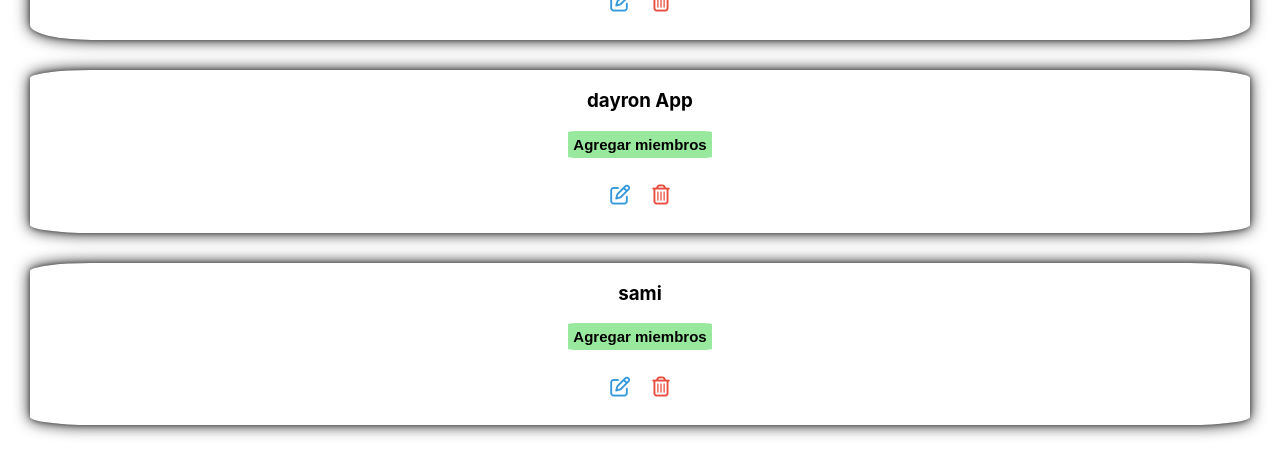
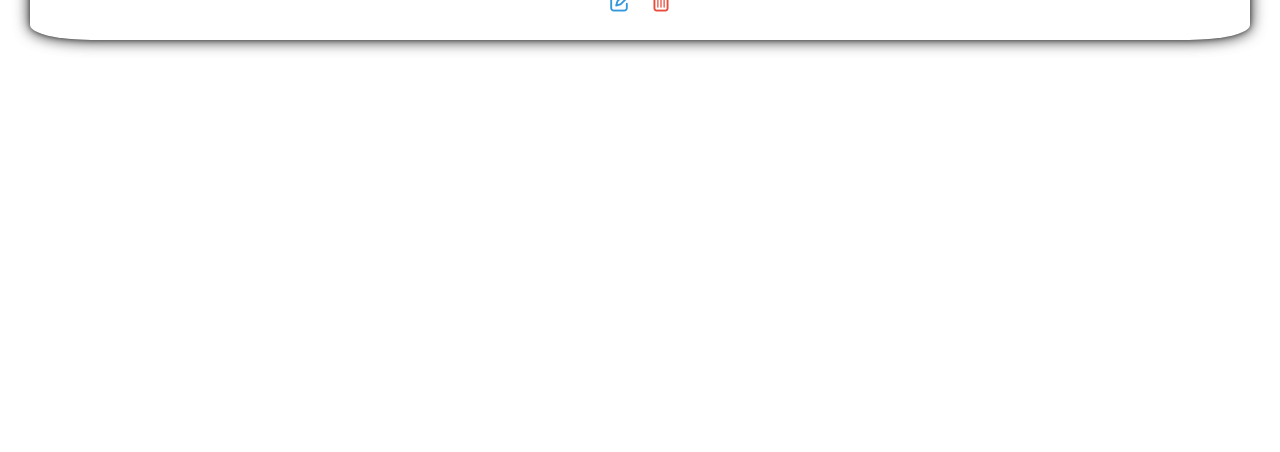
Before and after one commit to juandahernandez/demo-2-add-teams, a React (Create React App) app: page / in a window 1280 px wide. Shown: the part 1123-1575 px from the top of the page. After the commit the page ends 1193 px from the top, so only its background shows below. Built offline with nearby package versions, Linux system fonts and the light colour scheme; data requests are answered from the project's data file.

Commit message:
add some functionality

```diff
--- a/src/api/db.json
+++ b/src/api/db.json
@@ -71,18 +71,6 @@
           "img": "https://img.freepik.com/vector-gratis/nino-estudiando-educacion-linea-casa-ilustracion-vectorial-dibujos-animados-estudiante-computadora-escritorio-lugar-trabajo-haciendo-tarea-navegando-internet-e-learning-concepto-leccion-escolar-proceso-aprendizaje-nino-alumno_311563-503.jpg"
         }
       ]
-    },
-    {
-      "id": 1656649103490,
-      "name": "dayron App",
-      "members": [],
-      "undefined": "dayron App"
-    },
-    {
-      "id": 1656714391990,
-      "name": "sami",
-      "members": [],
-      "undefined": "sami"
     }
   ]
 }
--- a/src/components/MemberForm.js
+++ b/src/components/MemberForm.js
@@ -1,8 +1,35 @@
 import React, { useState } from "react";
 import "./MemberForm.css";
 
-const MemberForm = () => {
+const MemberForm = ({ data, closeForm }) => {
   const [imageList, setImageList] = useState([]);
+  const [membersData, setMembersData] = useState({
+    name: "",
+    img: "",
+    role: "",
+  });
+
+  const sendData = (e) => {
+    e.preventDefault();
+    if (data.members.length >= 3) {
+      return;
+    }
+
+    for (let i = 0; i < data.members.length; i++) {
+      if (data.members[i].role === membersData.role) {
+        alert("Este rol ya esta asignado");
+        return;
+      }
+    }
+
+    data.members.push({
+      name: membersData.name,
+      img: imageList,
+      role: membersData.role,
+    });
+
+    closeForm();
+  };
 
   return (
     <form className="form-member">
@@ -11,8 +38,17 @@ const MemberForm = () => {
         type="text"
         name="name"
         placeholder="name"
+        onChange={({ target }) =>
+          setMembersData({ ...membersData, name: target.value })
+        }
       />
-      <select className="input-name-member" name="role">
+      <select
+        className="input-name-member"
+        name="role"
+        onChange={({ target }) =>
+          setMembersData({ ...membersData, role: target.value })
+        }
+      >
         <option value="Project leader">Project leader</option>
         <option value="Engineering Architect">Engineering Architect</option>
         <option value="Account Manager">Account Manager</option>
@@ -33,7 +69,12 @@ const MemberForm = () => {
         }}
       />
       <div>
-        <input className="input-send-member" type="submit" value="Enviar" />
+        <input
+          className="input-send-member"
+          type="submit"
+          value="Enviar"
+          onClick={sendData}
+        />
         <input className="input-clean-member" type="reset" value="Limpiar" />
       </div>
       <div className="render-img">
--- /dev/null
+++ b/src/components/MembersItem.js
@@ -0,0 +1,41 @@
+import React from "react";
+import { useModal } from "../hooks/useModal";
+import MemberForm from "./MemberForm";
+import Modal from "./Modal";
+const MembersItem = ({ item, index, deleteData, setDataToEdit }) => {
+  const [isOpenForm, openForm, closeForm] = useModal(false);
+  return (
+    <div className="team-container">
+      <h3> {item.name}</h3>
+      <div className="member-container">
+        <Modal isOpen={isOpenForm} closeModal={closeForm}>
+          <MemberForm data={item} closeForm={closeForm} />
+        </Modal>
+        {item.members.map((member, index) => (
+          <div className="member-single" key={index + item.id}>
+            <img src={member.img} />
+            <div>
+              <p>{member.name}</p>
+              <p> {member.role}</p>
+            </div>
+          </div>
+        ))}
+        {item.members.length !== 3 && (
+          <button className="add-member" onClick={openForm}>
+            Agregar miembros
+          </button>
+        )}
+      </div>
+      <div className="buttons-team">
+        <button className="edit" onClick={() => setDataToEdit(item)}>
+          <i class="far fa-edit"></i>
+        </button>
+        <button className="delete" onClick={() => deleteData(item.id)}>
+          <i class="far fa-trash-alt"></i>
+        </button>
+      </div>
+    </div>
+  );
+};
+
+export default MembersItem;
--- a/src/components/TeamApi.js
+++ b/src/components/TeamApi.js
@@ -27,15 +27,15 @@ const TeamApi = () => {
   }, [url]);
 
   const createData = (data) => {
-    data.id = Date.now();
-
+    const body = data;
     let options = {
-      body: data,
+      body,
       headers: { "content-type": "application/json" },
     };
 
     api.post(url, options).then((res) => {
       if (!res.err) {
+        console.log(res);
         setDb([...db, res]);
       } else {
         setError(res);
@@ -99,9 +99,11 @@ const TeamApi = () => {
       )}
       {db && (
         <TeamSingle
+          key={db.id}
           data={db}
           setDataToEdit={setDataToEdit}
           deleteData={deleteData}
+          setDb={setDb}
         />
       )}
     </div>
--- a/src/components/TeamForm.js
+++ b/src/components/TeamForm.js
@@ -14,7 +14,6 @@ const TeamForm = ({ createData, updateData, dataToEdit, setDataToEdit }) => {
     setForm({
       ...form,
       [e.target.name]: e.target.value,
-      [e.target.members]: e.target.value,
     });
   };
   const handleSubmit = (e) => {
--- a/src/components/TeamSingle.js
+++ b/src/components/TeamSingle.js
@@ -1,53 +1,24 @@
 import React from "react";
-import { useModal } from "../hooks/useModal";
-import MemberForm from "./MemberForm";
-import Modal from "./Modal";
+
+import MembersItem from "./MembersItem";
+
 import "./TeamSingle.css";
 
 const TeamSingle = ({ data, setDataToEdit, deleteData }) => {
-  const [isOpenForm, openForm, closeForm] = useModal(false);
   return (
     <div>
       <h2>Teams</h2>
-
-      {data.length > 0 ? (
-        (console.log(data),
-        data.map((item) => (
-          <div className="team-container" key={item.id}>
-            <h3> {item.name}</h3>
-            <div className="member-container">
-              {item.members.length > 0 ? (
-                item.members.map((member) => (
-                  <div className="member-single" key={member.id}>
-                    <img src={member.img} />
-                    <div>
-                      <p>{member.name}</p>
-                      <p> {member.role}</p>
-                    </div>
-                  </div>
-                ))
-              ) : (
-                <button className="add-member" onClick={openForm}>
-                  Agregar miembros
-                </button>
-              )}
-            </div>
-            <div className="buttons-team">
-              <button className="edit" onClick={() => setDataToEdit(item)}>
-                <i class="far fa-edit"></i>
-              </button>
-              <button className="delete" onClick={() => deleteData(item.id)}>
-                <i class="far fa-trash-alt"></i>
-              </button>
-            </div>
-          </div>
-        )))
-      ) : (
-        <h3>no hay equipos</h3>
-      )}
-      <Modal isOpen={isOpenForm} closeModal={closeForm}>
-        <MemberForm />
-      </Modal>
+      {data.map((item, index) => (
+        <div>
+          <MembersItem
+            item={item}
+            index={index}
+            key={index}
+            setDataToEdit={setDataToEdit}
+            deleteData={deleteData}
+          />
+        </div>
+      ))}
     </div>
   );
 };
```
